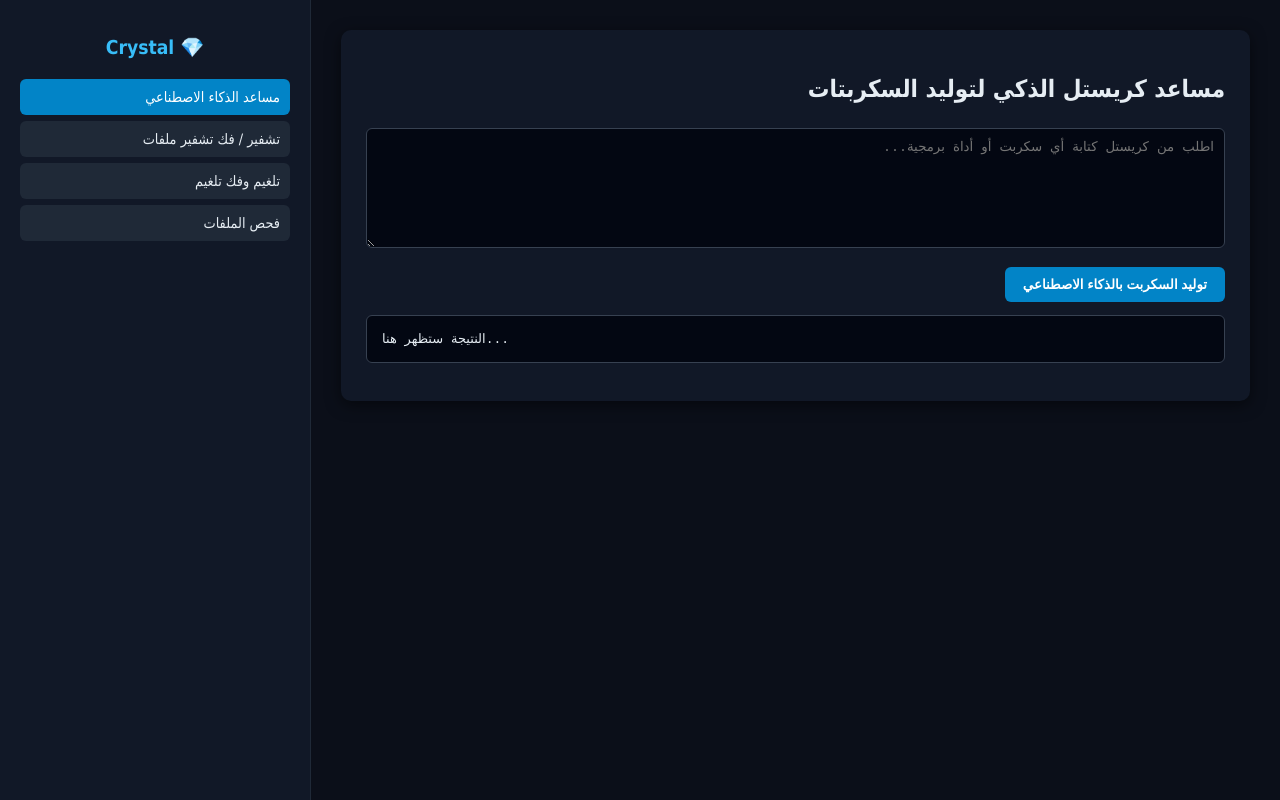
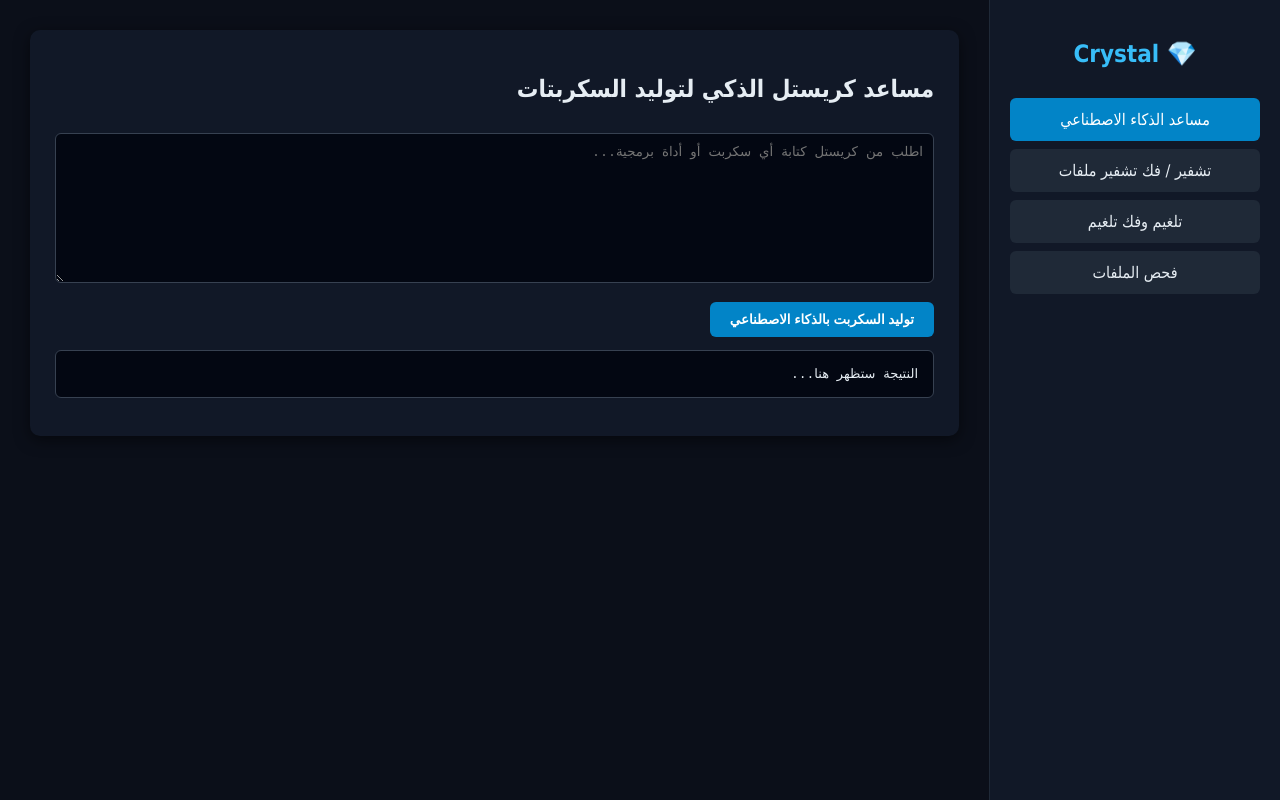
Before and after one commit to AliRed1/thfeer, a plain HTML site: page index.html in a window 1280 px wide. Drawn offline with Linux system fonts and the light colour scheme.

Commit message:
Update style.css

```diff
--- a/style.css
+++ b/style.css
@@ -4,23 +4,20 @@ body {
     background-color: #0b0f19;
     color: #e6edf3;
     display: flex;
-    flex-direction: row-reverse;
     height: 100vh;
 }
 
 .sidebar {
-    width: 270px;
+    width: 250px;
     background: #111827;
-    border-right: 1px solid #1f2937;
+    border-left: 1px solid #1f2937;
     padding: 20px;
-    overflow-y: auto;
 }
 
 .sidebar h2 {
     color: #38bdf8;
     text-align: center;
-    margin-bottom: 20px;
-    font-size: 1.2rem;
+    margin-bottom: 30px;
 }
 
 .sidebar ul {
@@ -29,13 +26,12 @@ body {
 }
 
 .sidebar li {
-    padding: 10px;
-    margin-bottom: 6px;
+    padding: 12px;
+    margin-bottom: 8px;
     background: #1f2937;
     border-radius: 6px;
     cursor: pointer;
-    text-align: right;
-    font-size: 0.9rem;
+    text-align: center;
     transition: 0.3s;
 }
 
@@ -48,7 +44,6 @@ body {
     flex: 1;
     padding: 30px;
     overflow-y: auto;
-    direction: rtl;
 }
 
 .tab-content {
@@ -58,53 +53,37 @@ body {
     box-shadow: 0 4px 15px rgba(0,0,0,0.5);
 }
 
-textarea, select {
+textarea {
     width: 100%;
+    height: 150px;
     background: #030712;
     color: #e6edf3;
     border: 1px solid #374151;
     border-radius: 6px;
     padding: 10px;
-    margin-top: 5px;
+    margin-top: 10px;
     margin-bottom: 15px;
     box-sizing: border-box;
-}
-
-textarea { height: 120px; }
-
-.buttons-group {
-    display: flex;
-    gap: 10px;
-    margin-bottom: 15px;
-    flex-wrap: wrap;
 }
 
 button {
     background: #0284c7;
     color: white;
     border: none;
-    padding: 10px 18px;
+    padding: 10px 20px;
     border-radius: 6px;
     cursor: pointer;
     font-weight: bold;
-    transition: 0.2s;
 }
 
-button:hover { background: #0369a1; }
-.download-btn { background: #16a34a; }
-.download-btn:hover { background: #15803d; }
-
-.drop-zone {
-    border: 2px dashed #374151;
-    padding: 25px;
-    text-align: center;
-    border-radius: 6px;
-    cursor: pointer;
-    background: #030712;
-    color: #9ca3af;
+button:hover {
+    background: #0369a1;
 }
 
-.drop-zone:hover { border-color: #0284c7; color: #38bdf8; }
+input[type="file"] {
+    margin-bottom: 15px;
+    display: block;
+}
 
 pre {
     background: #030712;
@@ -112,6 +91,4 @@ pre {
     border-radius: 6px;
     border: 1px solid #374151;
     overflow-x: auto;
-    text-align: left;
-    direction: ltr;
 }
```
